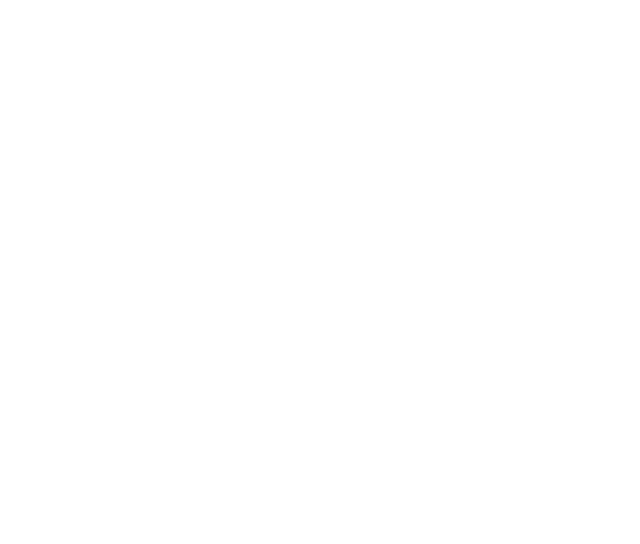
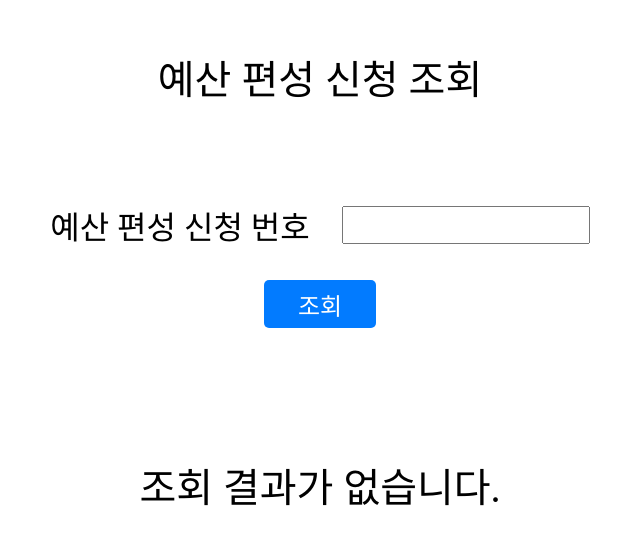
Before and after one commit to Kit-OOSE-Frontend/Semas-Frontend, a React (Create React App) app: page /inquirybudget in a window 1280 px wide. Before the commit this address had no page. Shown: the top 544 px of the page, without its empty margins (320-960 px from the left). Built offline with nearby package versions, Linux system fonts and the light colour scheme; a web font is replaced by a local one.

Commit message:
modified:   src/App.js 	modified:   src/page/AddBudgetingDetail.js 	modified:   src/page/InquiryBudgetingDetail.js

```diff
--- a/src/App.js
+++ b/src/App.js
@@ -2,12 +2,16 @@ import './App.css';
 import AddBudgetingDetail from './page/AddBudgetingDetail';
 import AddCareerDetail from './page/AddCareerDetail';
 import { Route, Routes } from 'react-router-dom';
+import InquiryBudgetingDetail from './page/InquiryBudgetingDetail';
+import InquiryCareerDetail from './page/InquiryCareerDetail';
 
 function App() {
     return (
         <Routes>
             <Route path="/budget" element={<AddBudgetingDetail />} />
             <Route path="/career" element={<AddCareerDetail />} />
+            <Route path="/inquirybudget" element={<InquiryBudgetingDetail />} />
+            <Route path="/inquirycareer" element={<InquiryCareerDetail />} />
         </Routes>
     );
 }
--- a/src/page/InquiryBudgetingDetail.js
+++ b/src/page/InquiryBudgetingDetail.js
@@ -1,5 +1,7 @@
 import React, { useState, useCallback } from 'react';
 import './InquiryBudgetingDetail.css';
+import axios from 'axios';
+import { BASE_URL } from '../config/Config';
 
 export default function InquiryBudgetingDetail() {
     const [inquiryCareerDetail, setInquiryCareerDetail] = useState();
```
Also changed, not shown: src/page/AddBudgetingDetail.js (+0 -88 lines).
